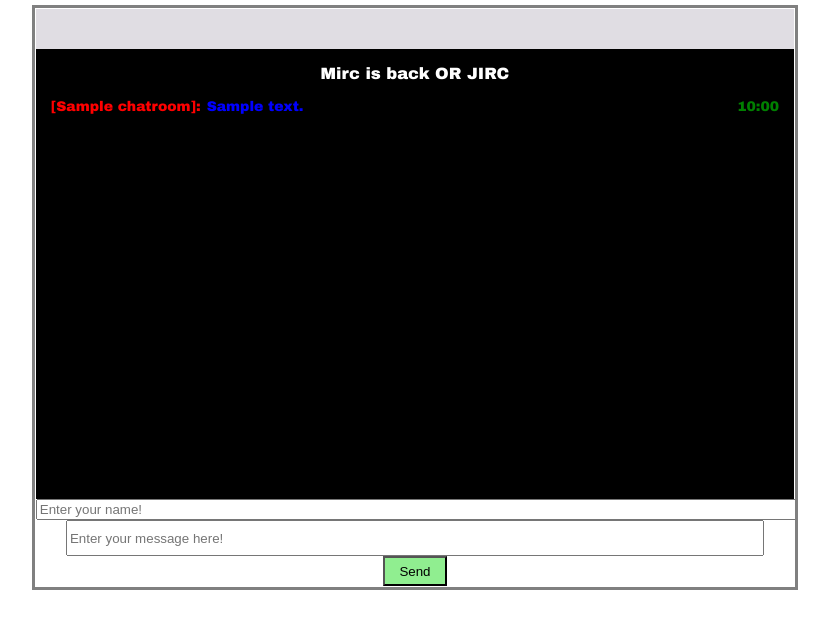
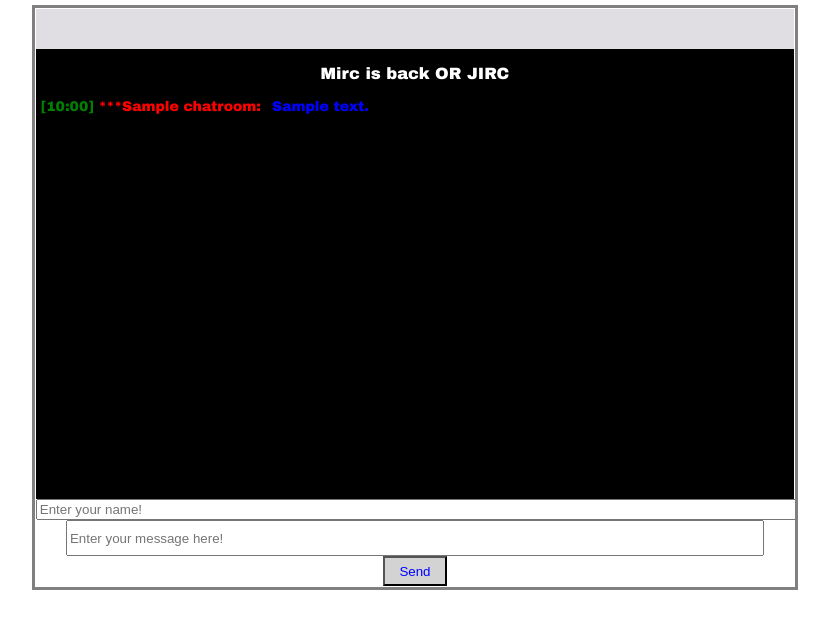
Before and after one commit to JivkoJelev91/Chatroom, a PHP site: page / in a window 1280 px wide. Shown: the top 629 px of the page, without its empty margins (225-1054 px from the left). Run offline with PHP 8.4, Linux system fonts and the light colour scheme; tables that the repository leaves empty or names only in its code hold one stand-in row (values such as "Sample post").

Commit message:
The layout of chatroom is changed

```diff
--- a/displayChat.php
+++ b/displayChat.php
@@ -7,17 +7,16 @@
 	?>
 			<div class="allData">
 			<div class="allInfoInChat">
-			<span class="nameInChat"style="color:red;float:left;"><?php echo "[".$row['name'] . "]: "; ?> </span>
-			<span class="messagesInChat" style="color: blue;float:left;"><?php echo $row['message'];?></span>
-			<span style="float:right;color:green;">
-			</div>
 			<div class="time">
 			<?php
 				$timespamp = explode(" ", $row['time']);
 				list($hour,$min) = explode(':', $timespamp[1]);
-				echo $hour.":".$min;
+				echo "[".$hour.":".$min."]";
 			?>
-			</span>
+			</div>
+			<div class="nameInChat"style="color:red;"><?php echo '***'.$row['name'] . ":"; ?> </div>
+			<div class="messagesInChat" style="color: blue;;"><?php echo $row['message'];?></div>
+
 			</div>
 			</div>
 
--- a/index.php
+++ b/index.php
@@ -11,6 +11,29 @@
 
   <script>
 	$(document).ready(function(e){
+		$('#sendMessageButton').click(function(e){
+
+			$("#chatBox").animate({ scrollTop: $(document).height() }, "slow");
+			var name = $("#user_name").val();
+			var message = $("#message").val();
+			if(name == ''){
+				alert('Name is required');
+				e.preventDefault();
+				return;
+			}
+
+			$('#myChatForm')[0].reset();
+			e.preventDefault();
+
+			$.ajax({
+				url: 'sendChat.php',
+				type: 'POST',
+				data: {
+					uname: name,
+					umessage: message,
+				}
+			});
+		});
 
 		function displayChat(){
 			$.ajax({
@@ -22,29 +45,7 @@
 			});
 		}
 		setInterval(function() { displayChat();}, 500);
-
-
-
-		$('#sendMessageButton').click(function(e){
-			$("#chatBox").animate({ scrollTop: $(document).height() }, "slow");
-			var name = $("#user_name").val();
-			var message = $("#message").val();
-
-			$('#myChatForm')[0].reset();
-
-			e.preventDefault();
-
-			$.ajax({
-				url: 'sendChat.php',
-				type: 'POST',
-				data: {
-					uname: name,
-					umessage: message
-				}
-			});
-		});
-
-	});
+	 });
   </script>
 
 </head>
--- a/style.css
+++ b/style.css
@@ -26,23 +26,18 @@
 
 .allInfoInChat{
 	display:flex;
-	flex-wrap:wrap;
-	width:100%;
-	padding-right:12%;
-	margin-bottom:3px;
 }
 
+.nameInChat{
+	padding:0 5px;
+}
 .time{
 	color:green;
-	margin-right:0;
+	text-align:left;
+	margin-left:5px;
 }
 
-.allData{
-	display:flex;
-	flex-wrap:no-wrap;
-	padding-left:15px;
-	padding-right:15px;
-}
+
 
 #myChatForm{
 	text-align:center;
@@ -68,6 +63,7 @@
 
 #sendMessageButton{
 	width:64px;
-	background-color:lightgreen;
+	background-color:lightgray;
+	color:blue;
 	height:30px;
 }
```
Also changed, not shown: sendChat.php (+2 -6 lines).
